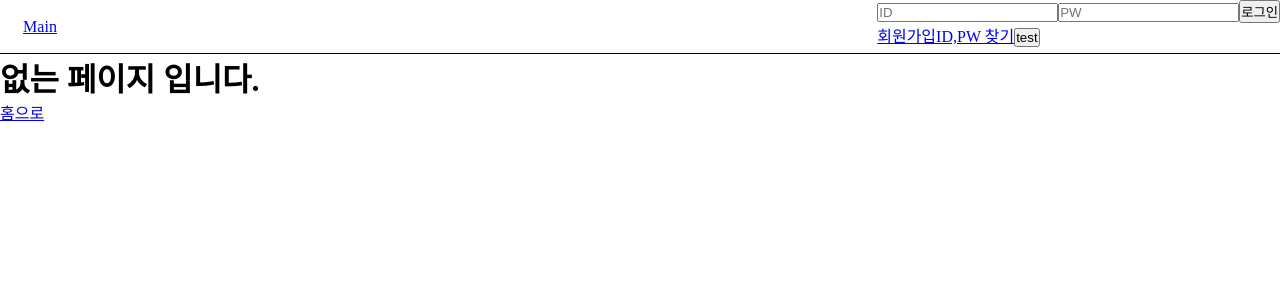
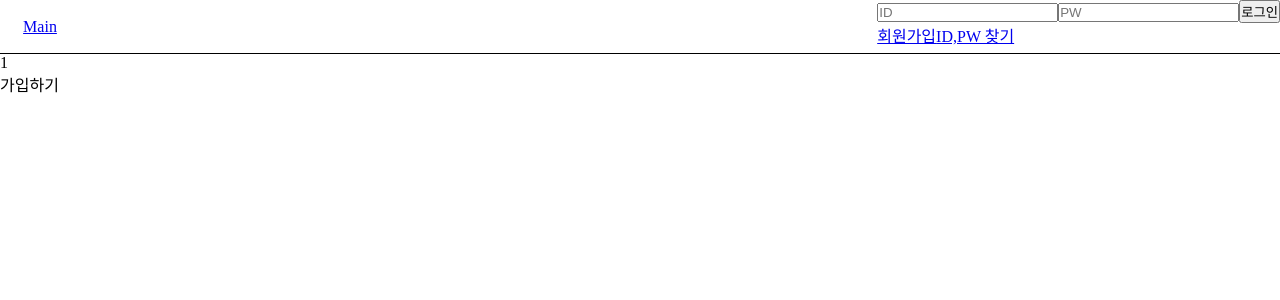
Before and after one commit to jongin12/Community, a React app: page /cafe/1 in a window 1280 px wide. Shown: the top 300 px of the page. Built offline with nearby package versions, Linux system fonts and the light colour scheme; no server answers.

Commit message:
cafe페이지 생성, server에 joinCafe post 추가

```diff
--- a/src/App.tsx
+++ b/src/App.tsx
@@ -6,6 +6,7 @@ import Home from './Components/Main/Home'
 import ErrorPage from './Components/Main/ErrorPage';
 import FindPw from './Components/Main/FindPw';
 import MakeCafe from './Components/Main/MakeCafe';
+import Cafe from './Components/Cafe/Cafe';
 
 const Header = styled.div`
   width: 100vw;
@@ -32,6 +33,7 @@ const App = () => {
             <Route path='/signIn' element={<SignIn/>}></Route>
             <Route path='/findPw' element={<FindPw/>}></Route>
             <Route path='/makeCafe' element={<MakeCafe/>}></Route>
+            <Route path='/cafe/:name' element={<Cafe/>}></Route>
             <Route path='/*' element={<ErrorPage/>}></Route>
           </Routes>
           {/* <Home></Home> */}
--- /dev/null
+++ b/src/Components/Cafe/Cafe.tsx
@@ -0,0 +1,64 @@
+import styled from 'styled-components';
+import { useState, useEffect } from 'react';
+import { Link, useParams } from 'react-router-dom';
+
+interface cafeListInterface{
+  cafe_index:number,
+  cafe_manager:string,
+  cafe_name:string,
+}
+
+const Container = styled.div`
+  width: 100%;
+  height: 100%;
+`
+
+const Cafe = () => {
+  let sessionStorage = window.sessionStorage
+  const cafeName = useParams().name
+  const [member, setmember] = useState(false)
+  useEffect(()=>{
+    fetch(`http://localhost:4625/cafeList/${sessionStorage.id}`)
+    .then((res)=>res.json())
+    .then((res)=>{
+      let filter = res.filter((item:cafeListInterface)=>{
+        return (item.cafe_name === cafeName)
+      })
+      if(filter.length > 0){
+        setmember(true)
+      }
+    })
+  },[])
+
+  const join = () => {
+    if(!sessionStorage.id){
+      alert('로그인이 필요합니다.')
+    } else if(!member) {
+      fetch("http://localhost:4625/joinCafe",{
+        method: "POST",
+        mode: 'cors',
+        body: JSON.stringify({
+          user:sessionStorage.id,
+          cafe:cafeName,
+        }),
+      })
+      alert('가입 완료')
+    }
+  }
+
+  return (
+    <Container>
+      <div>
+        {cafeName}
+      </div>
+      {
+        !member &&
+        <div onClick={join}>
+          가입하기
+        </div>
+      }
+    </Container>
+  )
+}
+
+export default Cafe;
--- a/src/Components/Header/Login.tsx
+++ b/src/Components/Header/Login.tsx
@@ -91,7 +91,7 @@ const Login = () => {
           </form>
         </div>
       }
-      <button onClick={test}>test</button>
+      {/* <button onClick={test}>test</button> */}
     </div>
   )
 }
--- a/src/Components/Main/Home.tsx
+++ b/src/Components/Main/Home.tsx
@@ -43,8 +43,8 @@ const Home = () => {
         sessionStorage.login &&
         myCafeList.map((item)=>{
           return (
-            <CafeListBox>
-              <Link to={`/cafe/${item.cafe_name}`} key={item.cafe_index}>
+            <CafeListBox key={item.cafe_index}>
+              <Link to={`/cafe/${item.cafe_name}`}>
                 <p>카페명 : {item.cafe_name}</p>
                 <p>매니저 : {item.cafe_manager}</p>
               </Link>
@@ -56,8 +56,8 @@ const Home = () => {
       {
         cafeList.map((item)=>{
           return (
-            <CafeListBox>
-              <Link to={`/cafe/${item.cafe_name}`} key={item.cafe_index}>
+            <CafeListBox key={item.cafe_index}>
+              <Link to={`/cafe/${item.cafe_name}`}>
                 <p>카페명 : {item.cafe_name}</p>
                 <p>매니저 : {item.cafe_manager}</p>
               </Link>
@@ -65,7 +65,7 @@ const Home = () => {
           )
         })
       }
-      <Link to={'/makeCafe'}>카페만들기</Link>
+      <Link to={'/makeCafe'}>카페 생성</Link>
     </>
   )
 }
```
Also changed, not shown: 1 other file (tests, documents, lock files or other folders).
